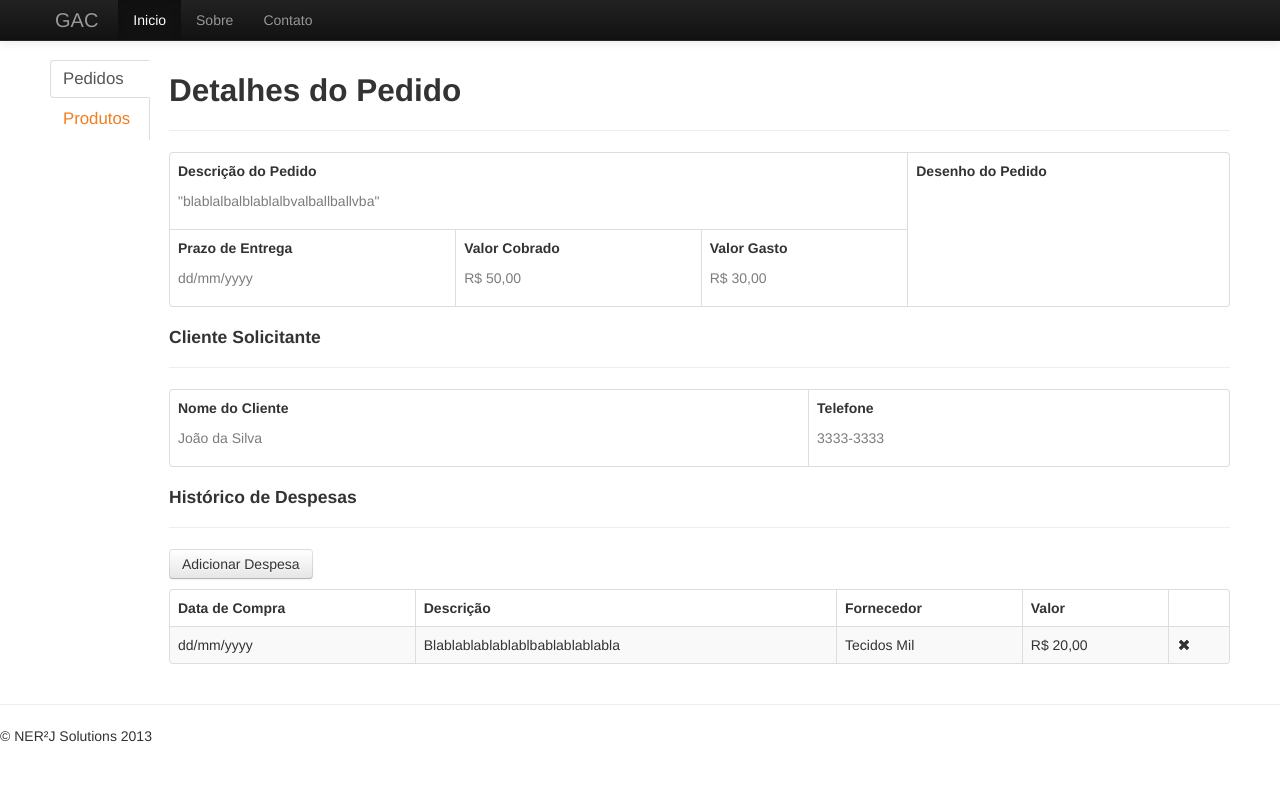
After one commit to nicysneiros/gac, a Django app: page /sematrito/detalhe_pedido/ in a window 1280 px wide. The commit adds this page. Run offline with Django 3.2, Linux system fonts and the light colour scheme; some libraries are stand-ins or nearby versions.

Commit message:
Implementacao da interface do detalhe do pedido

```diff
--- a/core/urls.py
+++ b/core/urls.py
@@ -1,7 +1,7 @@
 from django.conf.urls import patterns, include, url
 from django.conf import settings
 
-from core.views import index, addClient, pedidos, home, home2, cliente
+from core.views import index, addClient, pedidos, home, home2, cliente, detalhe_pedido
 
 
 
@@ -12,5 +12,6 @@ urlpatterns = patterns('',
 	url(r'pedidos/$', pedidos ),
 	url(r'home/$', home2),
 	url(r'cliente/$', cliente),
+	url(r'detalhe_pedido/$', detalhe_pedido),
 
 	)
--- a/core/views.py
+++ b/core/views.py
@@ -96,6 +96,8 @@ def pedidos(request):
 
     clienteLista = Cliente.objects.all()
 
+    for cliente in clienteLista: print cliente.nome
+
     return render(request, 'pedidos.html',{'pedidoAbertoList': pedidosAbertos, 'pedidoFechadosList': pedidosFechados, 'clienteList': clienteLista})
 
 class Pedidos:
@@ -122,3 +124,6 @@ def home2(request):
 
 def cliente(request):
     return render(request, 'cliente.html', {})
+
+def detalhe_pedido(request):
+    return render(request, 'detalhe_pedido.html', {})
--- /dev/null
+++ b/templates/detalhe_pedido.html
@@ -0,0 +1,165 @@
+<!DOCTYPE html>
+<!-- saved from url=(0053)http://twitter.github.io/bootstrap/examples/hero.html -->
+<html lang="en"><head><meta http-equiv="Content-Type" content="text/html; charset=UTF-8">
+    <meta charset="utf-8">
+    <title>GAC</title>
+    <meta name="viewport" content="width=device-width, initial-scale=1.0">
+    <meta name="description" content="">
+    <meta name="author" content="">
+
+    <!-- Le styles -->
+    <link href="{{STATIC_URL}}css/bootstrap.css" rel="stylesheet">
+    <style type="text/css">
+      body {
+        padding-top: 60px;
+        padding-bottom: 40px;
+      }
+    </style>
+    <link href="{{STATIC_URL}}css/bootstrap-responsive.css" rel="stylesheet">
+    <link rel="stylesheet" href="{{STATIC_URL}}css/datepicker.css">
+
+    <!-- Fav and touch icons -->
+    <link rel="shortcut icon" href="{{STATIC_URL}}img/favicon.ico">
+
+  </head>
+
+  <body>
+
+    <div class="navbar navbar-inverse navbar-fixed-top">
+      <div class="navbar-inner">
+        <div class="container">
+          <button type="button" class="btn btn-navbar" data-toggle="collapse" data-target=".nav-collapse">
+            <span class="icon-bar"></span>
+            <span class="icon-bar"></span>
+            <span class="icon-bar"></span>
+          </button>
+          <a class="brand" href="#">GAC</a>
+          <div class="nav-collapse collapse">
+            <ul class="nav">
+              <li class="active"><a href="#">Inicio</a></li>
+              <li><a href="#">Sobre</a></li>
+              <li><a href="#">Contato</a></li>
+            </ul>
+          </div><!--/.nav-collapse -->
+        </div>
+      </div>
+    </div>
+
+    <div class="tabbable tabs-left" style="padding-left:50px;">
+      <ul class="nav nav-tabs">
+        <li class="active">
+          <a href="../templates/pedidos.html#" data-toggle="tab">Pedidos</a>
+        </li>
+        <li>
+          <a href="../templates/servico.html#" data-toggle="tab">Produtos</a>
+        </li>
+      </ul>
+      <!-- Example row of columns -->
+      <div class="tab-content" style="padding-right:50px;">
+        <h2>Detalhes do Pedido</h2>
+        <hr>
+        <div align = "left">
+          <table class="table table-bordered">
+            <tbody>
+              <tr>
+                <td colspan="3">
+                  <p style="font-weight:bold;">Descrição do Pedido</p>
+                  <p style="color:rgb(124,124,124);">"blablalbalblablalbvalballballvba"</p>
+                </td>
+                <td rowspan="2">
+                  <p style="font-weight:bold;">Desenho do Pedido</p>
+                </td>
+              </tr>
+              <tr>
+                <td>
+                  <p style="font-weight:bold;">Prazo de Entrega</p>
+                  <p style="color:rgb(124,124,124);">dd/mm/yyyy</p>
+                </td>
+                <td>
+                  <p style="font-weight:bold;">Valor Cobrado</p>
+                  <p style="color:rgb(124,124,124);">R$ 50,00</p>
+                </td>
+                <td>
+                  <p style="font-weight:bold;">Valor Gasto</p>
+                  <p style="color:rgb(124,124,124);">R$ 30,00</p>
+                </td>
+              </tr>
+            </tbody>
+          </table>
+
+          <h4>Cliente Solicitante</h4>
+          <hr>
+          <table class="table table-bordered table-hover">
+            <tbody>
+              <tr>
+                <td>
+                  <p style="font-weight:bold;">Nome do Cliente</p>
+                  <p style="color:rgb(124,124,124);">João da Silva</p>
+                </td>
+                <td>
+                  <p style="font-weight:bold;">Telefone</p>
+                  <p style="color:rgb(124,124,124);">3333-3333</p>
+                </td>
+              </tr>
+            </tbody>
+          </table>
+
+         <h4>Histórico de Despesas</h4>
+         <hr>
+         <p><button class="btn" type="button">Adicionar Despesa</button></p>
+         <table class="table table-bordered table-striped">
+          <thead>
+            <tr>
+              <th>Data de Compra</th>
+              <th>Descrição</th>
+              <th>Fornecedor</th>
+              <th>Valor</th>
+              <th></th>
+            </tr>
+          </thead>
+          <tbody>
+            <tr>
+              <td>dd/mm/yyyy</td>
+              <td>Blablablablablablbablablablabla</td>
+              <td>Tecidos Mil</td>
+              <td>R$ 20,00</td>
+              <td>
+                <a type="button" class="btn-remove" href="#"><i class="icon-remove"></i></a>
+              </td>
+            </tr>
+          </tbody>
+         </table>
+        </div>
+      </div>
+    </div> <!-- /container -->
+
+    <div>
+      <hr>
+
+      <footer>
+        <p>© NER²J Solutions 2013</p>
+      </footer>
+    </div>
+
+    <!-- Le javascript
+    ================================================== -->
+    <!-- Placed at the end of the document so the pages load faster -->
+    <script src="{{STATIC_URL}}js/jquery.js"></script>
+    <script src="{{STATIC_URL}}js/bootstrap.js"></script>
+    <script src="{{STATIC_URL}}js/bootstrap-editable.js"></script>
+    <script src="{{STATIC_URL}}js/bootstrap-datepicker.js"></script>
+    <script type="text/javascript">
+      $('#inputPrazo').datepicker();
+       $('.datepicker').datepicker()
+          .on('changeDate', function(ev){
+           $('.datepicker').datepicker('hide');
+           });
+    </script>
+    <script>
+      function ampliarImagem(_src){
+        element = document.getElementById('imagemAmpliada');
+        element.src = _src;
+      }
+    </script>
+
+</body></html>
```
Also changed, not shown: templates/pedidos.html (+3 -30 lines), 1 other file.
